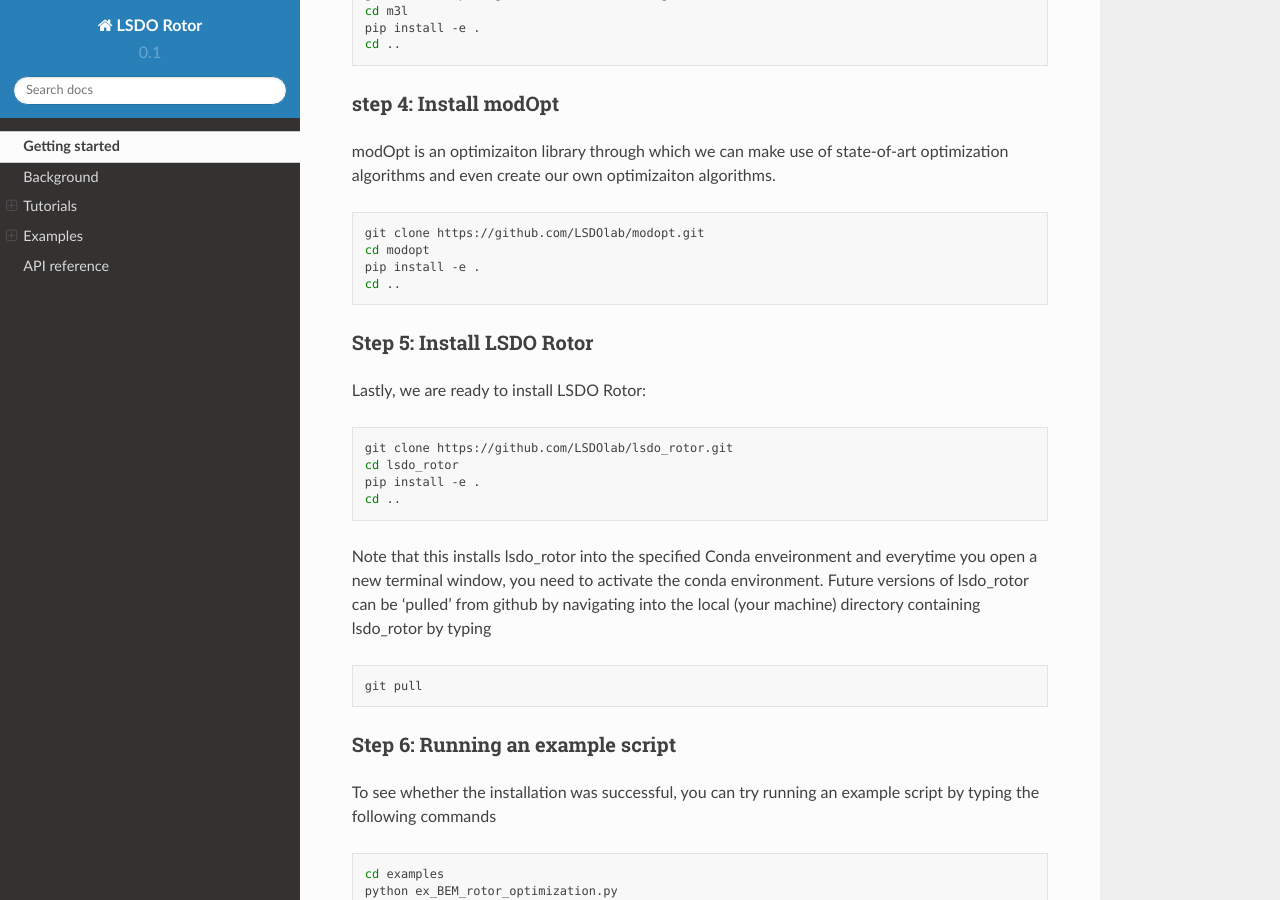
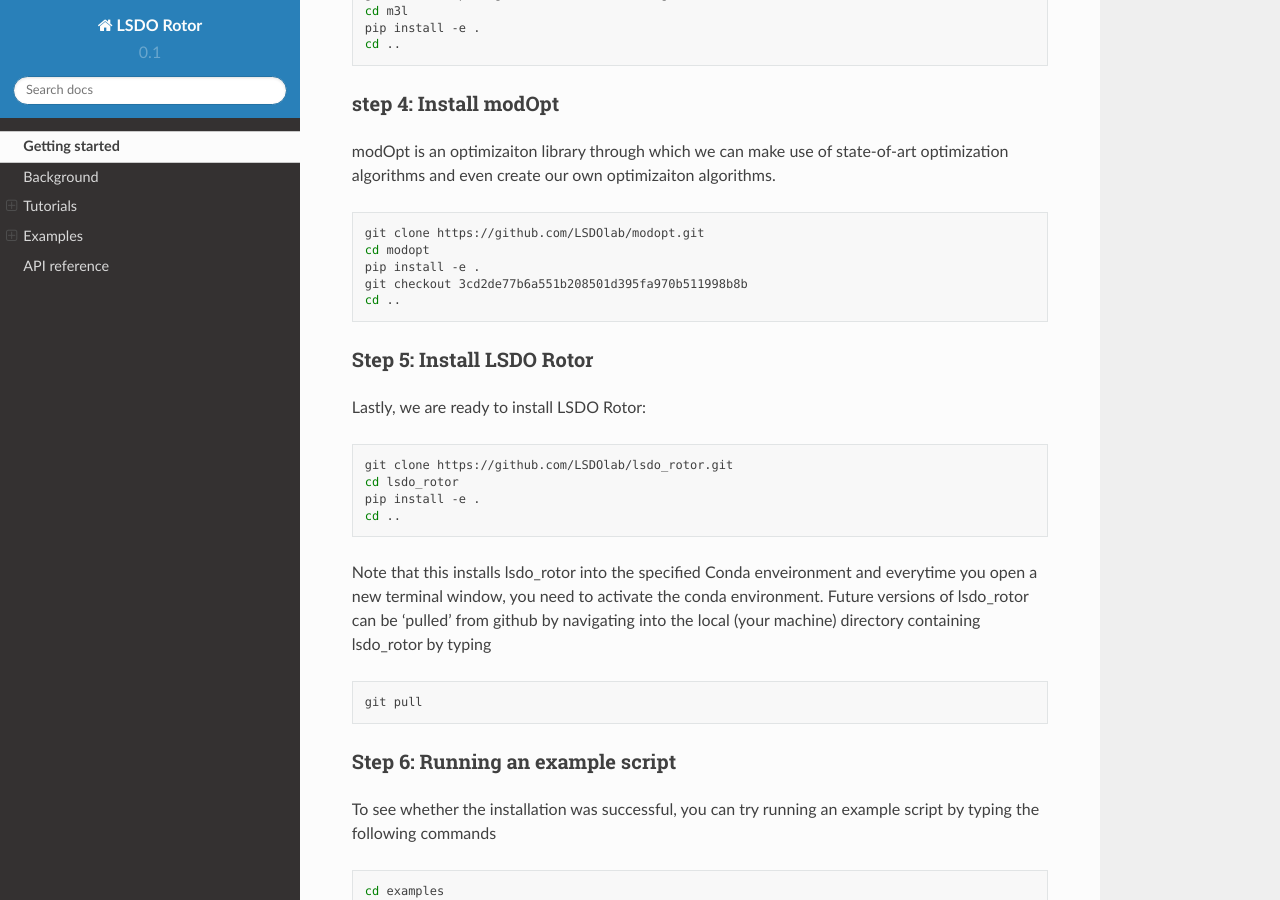
Before and after one commit to LSDOlab/lsdo_rotor, a Sphinx documentation site: the page built from docs/src/getting_started.md, in a window 1280 px wide and 900 px high, scrolled down 1433 px. Built offline with Sphinx 7.4.7 and the Read the Docs theme 2.0.0, drawn with Linux system fonts in a browser that asks for light colours; pages that are not in the unit, such as notebooks, are missing from menus.

Commit message:
Update getting_started.md

````diff
--- a/docs/src/getting_started.md
+++ b/docs/src/getting_started.md
@@ -58,6 +58,7 @@
 git clone https://github.com/LSDOlab/modopt.git
 cd modopt
 pip install -e .
+git checkout 3cd2de77b6a551b208501d395fa970b511998b8b
 cd ..
 ```
 
````
